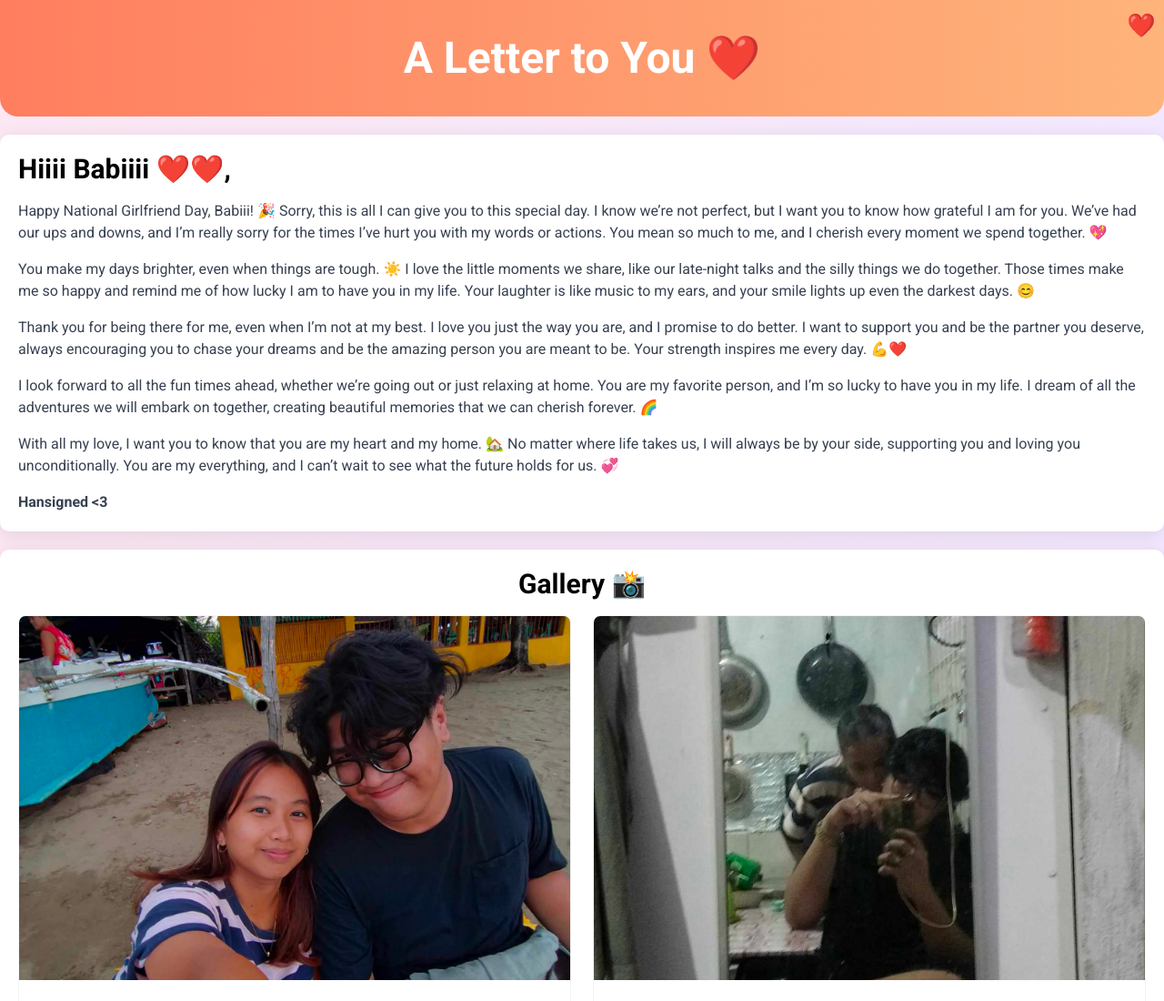
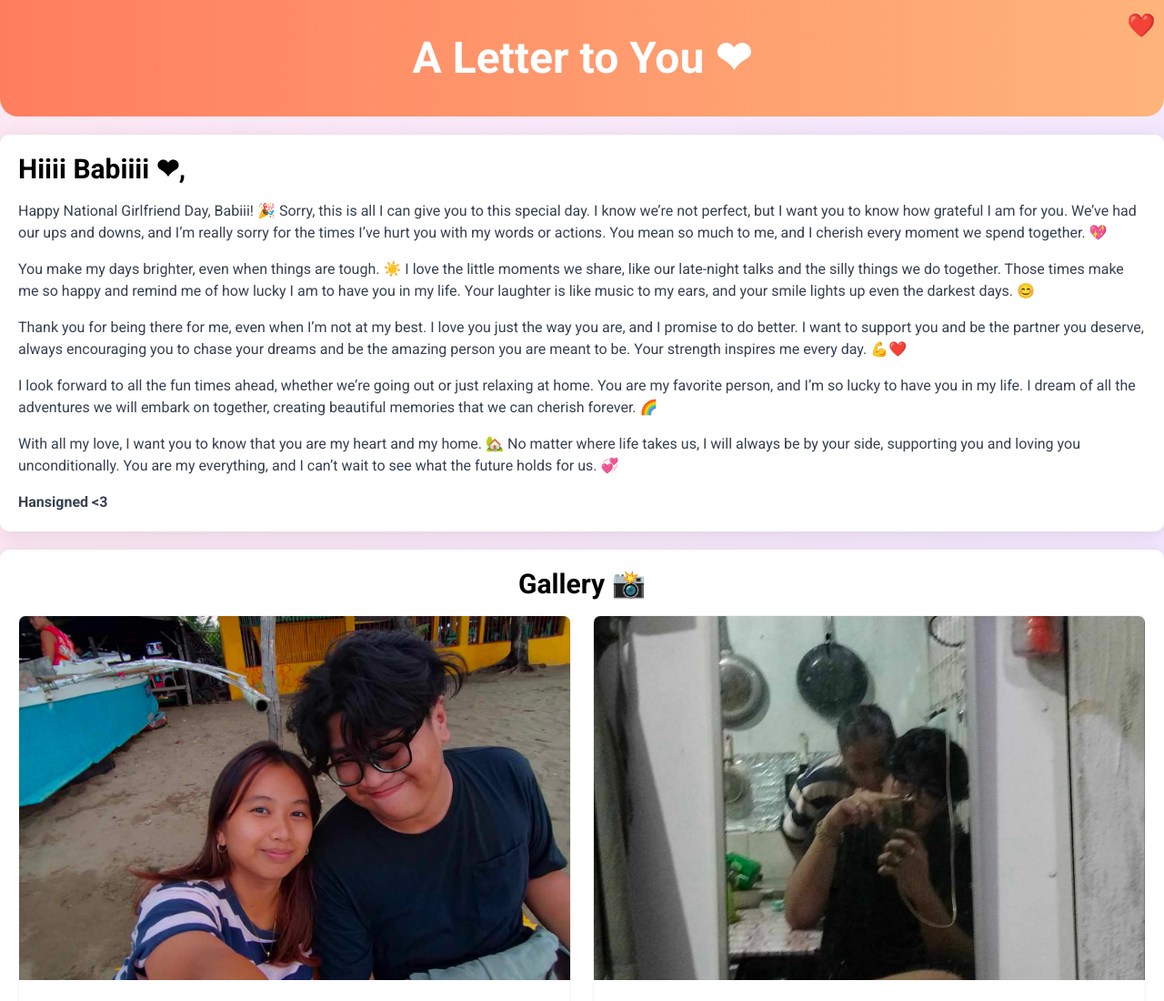
Before and after one commit to dCske/Natgf, a plain HTML site: page index.html in a window 1280 px wide. Shown: the top 1100 px of the page at 91% size. Drawn offline with nearby package versions, Linux system fonts and the light colour scheme.

Commit message:
Update index.html

```diff
--- a/index.html
+++ b/index.html
@@ -12,11 +12,11 @@
 <body class="bg-gradient-to-r from-pink-100 to-purple-100">
 
     <div class="header">
-        <h1 class="text-5xl font-bold">A Letter to You ❤️</h1>
+        <h1 class="text-5xl font-bold">A Letter to You ❤</h1>
     </div>
 
     <div class="section">
-        <h2 class="text-3xl font-semibold mb-4">Hiiii Babiiii ❤️❤️,</h2>
+        <h2 class="text-3xl font-semibold mb-4">Hiiii Babiiii ❤,</h2>
         <p class="text-gray-700 mb-4">
             Happy National Girlfriend Day, Babiii! 🎉 Sorry, this is all I can give you to this special day. I know we’re not perfect, but I want you to know how grateful I am for you. We’ve had our ups and downs, and I’m really sorry for the times I’ve hurt you with my words or actions. You mean so much to me, and I cherish every moment we spend together. 💖
         </p>
```
